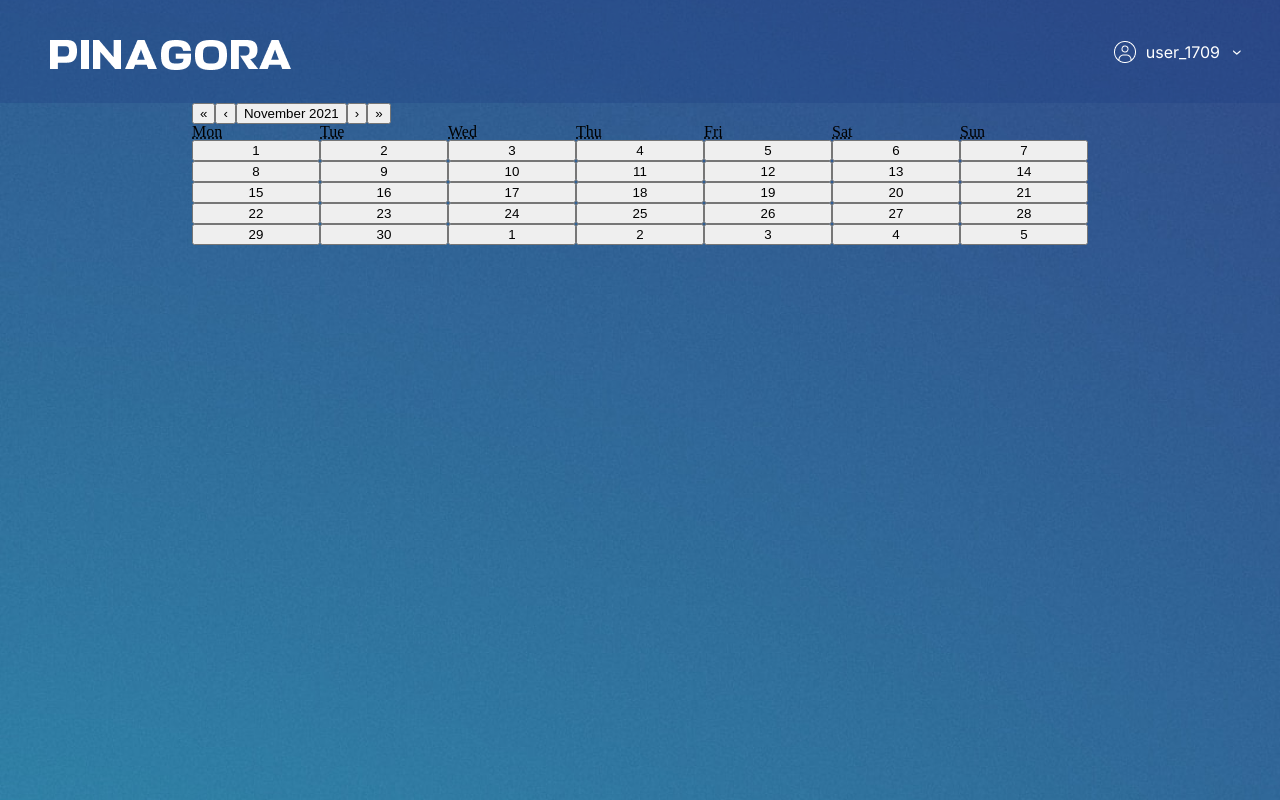
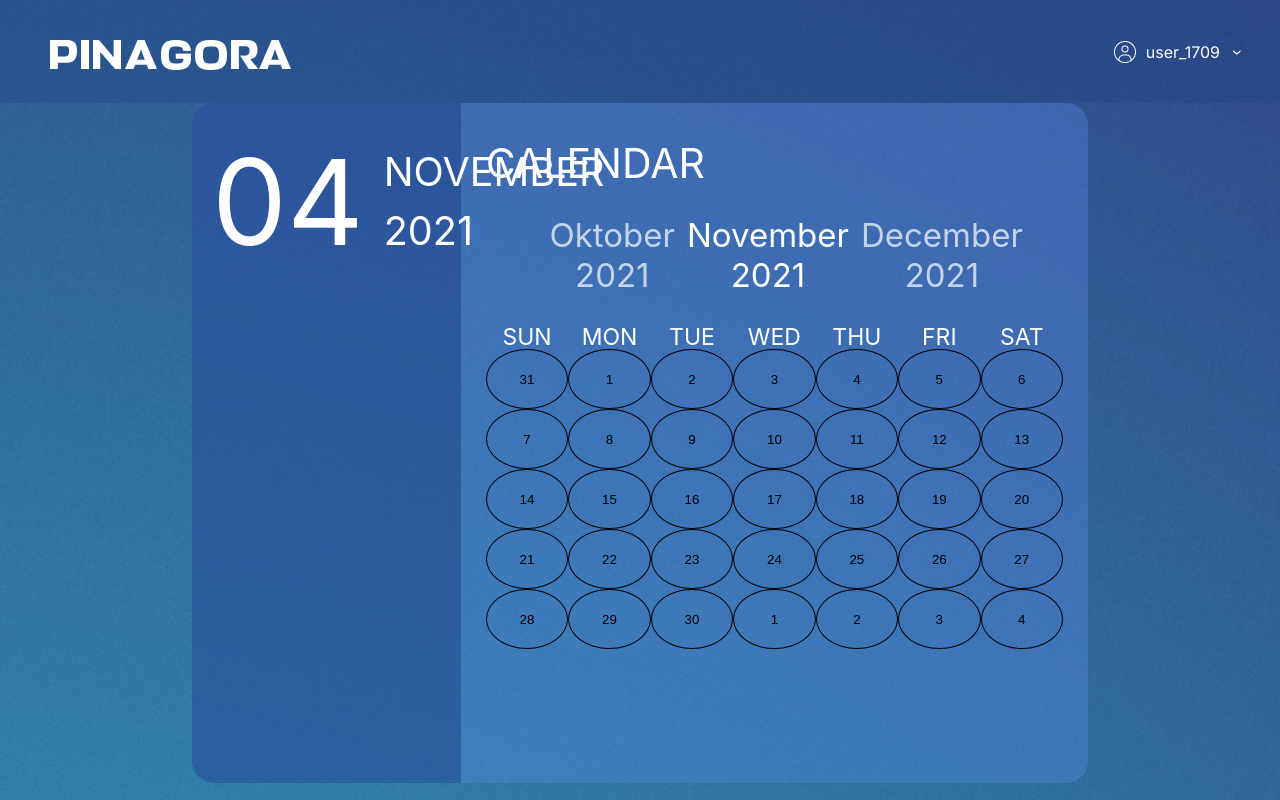
Before and after one commit to longetka/pinagora-client, a React (Create React App) app: page /paper in a window 1280 px wide. Built offline with nearby package versions, Linux system fonts and the light colour scheme; a web font is replaced by a local one.

Commit message:
paper in progress

```diff
--- a/src/assets/styles/index.scss
+++ b/src/assets/styles/index.scss
@@ -23,10 +23,12 @@
 @import '../../components/select/Select.scss';
 @import '../../components/searchField/SearchField.scss';
 @import '../../components/photoFrame/PhotoFrame.scss';
+@import '../../components/paperInfoBar/PaperInfoBar.scss';
 // Pages
 @import '../../pages/main/Main.scss';
 @import '../../pages/save/Save.scss';
 @import '../../pages/gallery/Gallery.scss';
+@import '../../pages/paper/Paper.scss';
 
 body {
 	background-color: $bg-color;
--- /dev/null
+++ b/src/components/paperInfoBar/PaperInfoBar.js
@@ -0,0 +1,17 @@
+import React from 'react';
+
+const PaperInfoBar = (props) => {
+	return (
+		<div className="paperInfoBar">
+			<div className="paperInfoBar__dateBar">
+				<p className="paperInfoBar__day">{props.day}</p>
+				<p className="paperInfoBar__month">{props.month}</p>
+				<p className="paperInfoBar__year">{props.year}</p>
+			</div>
+			<div className="paperInfoBar__todo"></div>
+			<div className="paperInfoBar__schedule"></div>
+		</div>
+	);
+};
+
+export default PaperInfoBar;
--- /dev/null
+++ b/src/components/paperInfoBar/PaperInfoBar.scss
@@ -0,0 +1,23 @@
+.paperInfoBar {
+	background-color: rgba(27, 62, 131, .5);
+	border-top-left-radius: 22px;
+	border-bottom-left-radius: 22px;
+	padding: 40px 0px 40px 20px;
+	&__dateBar {
+		display: grid;
+		grid-template-columns: 0fr 1fr;
+		column-gap: 20px;
+		color: white;
+		font-family: $font-secondary;
+	}
+	&__day {
+		font-size: 118.8px;
+		grid-row: 1 / 3;
+	}
+	&__month, &__year {
+		font-size: 39.6px;
+		text-transform: uppercase;
+		grid-column: 2 / 3;
+		align-self: center;
+	}
+}
--- a/src/pages/paper/Paper.js
+++ b/src/pages/paper/Paper.js
@@ -1,12 +1,41 @@
-import React from 'react';
+import React, {useState} from 'react';
 import Calendar from 'react-calendar';
+import PaperInfoBar from '../../components/paperInfoBar/PaperInfoBar';
 
 const Paper = () => {
+	const months = ['January', 'February', 'March', 'April', 'May', 'June', 'July', 'August', 'September', 'Oktober', 'November', 'December'];
+	const [date, setDate] = useState(new Date(Date.now()));
+	const [nextDate, setNextDate] = useState(`${months[date.getMonth()+1]} ${date.getMonth() === 11 ? date.getFullYear() + 1 : date.getFullYear()}`);
+	const [prevDate, setPrevDate] = useState(`${months[date.getMonth()-1]} ${date.getMonth() === 0 ? date.getFullYear() - 1 : date.getFullYear()}`);
+
+	function handleLabelButtons (date) {
+		setNextDate(`${months[date.getMonth()+1 >= months.length ?  - 0 : date.getMonth()+1]} ${date.getMonth() === 11 ? date.getFullYear() + 1 : date.getFullYear()}`);
+		setPrevDate(`${months[date.getMonth() <= 0 ? months.length-1 : date.getMonth()-1]} ${date.getMonth() === 0 ? date.getFullYear() - 1 : date.getFullYear()}`);
+		console.log(date.getMonth())
+		return `${date.toLocaleString("en-US", {month: "long"})} ${date.getFullYear()}`;
+	}
+
 	return (
-		<div className="page-wrapper">
-			<Calendar
-				showNeighboringMonth={true}
+		<div className="page-wrapper paper">
+			<PaperInfoBar
+				day={date.toLocaleString("en-US", {day: "2-digit"})}
+				month={date.toLocaleString("en-US", {month: "long"})}
+				year={date.toLocaleString("en-US", {year: "numeric"})}
 			/>
+			<div className="calendar">
+				<h1 className="calendar__title">CALENDAR</h1>
+				<Calendar
+					onChange={setDate}
+					locale="en-US"
+					value={date}
+					showNeighboringMonth={true}
+					navigationLabel={({date, label, locale, view}) => handleLabelButtons(date)}
+					nextLabel={`${nextDate}`}
+					prevLabel={`${prevDate}`}
+
+				/>
+			</div>
+
 		</div>
 	);
 };
--- a/src/pages/paper/Paper.scss
+++ b/src/pages/paper/Paper.scss
@@ -0,0 +1,79 @@
+.paper {
+	display: grid;
+	grid-template-columns: 30% 70%;
+	background-color: rgba(95, 138, 250, .3);
+	border: none;
+	border-radius: 22px;
+}
+.calendar {
+	padding: 40px 25px;
+	&__title {
+		font-size: 41px;
+		font-family: $font-secondary;
+		font-weight: 400;
+		color: white;
+	}
+}
+.react-calendar {
+	display: flex;
+	flex-direction: column;
+	justify-content: center;
+	align-items: center;
+	&__month-view {
+		&__days {
+			&__day {
+				width: 60px;
+				height: 60px;
+				border: 1px solid black;
+				background-color: transparent;
+				border-radius: 50%;
+			}
+		}
+		&__weekdays {
+
+			&__weekday {
+				text-align: center;
+				& abbr {
+					text-decoration: none;
+					text-transform: uppercase;
+					font-family: $font-secondary;
+					font-size: 23px;
+					font-weight: 400;
+					color: white;
+				}
+
+			}
+
+		}
+	}
+	&__navigation {
+		width: 80%;
+		margin: 30px 0px;
+		display: flex;
+		justify-content: space-around;
+		&__next2-button {
+			display: none;
+		}
+		&__prev2-button {
+			display: none;
+		}
+		&__label, &__prev-button, &__next-button {
+			border: none;
+			background-color: transparent;
+			font-family: $font-secondary;
+			text-align: center;
+			width: min-content;
+			cursor: pointer;
+		}
+		&__label {
+			font-size: 33px;
+			color: white;
+			flex-grow: 0!important;
+		}
+		&__prev-button, &__next-button {
+			font-size: 33px;
+			color: rgba(255, 255, 255, .7);
+		}
+	}
+
+}
```
